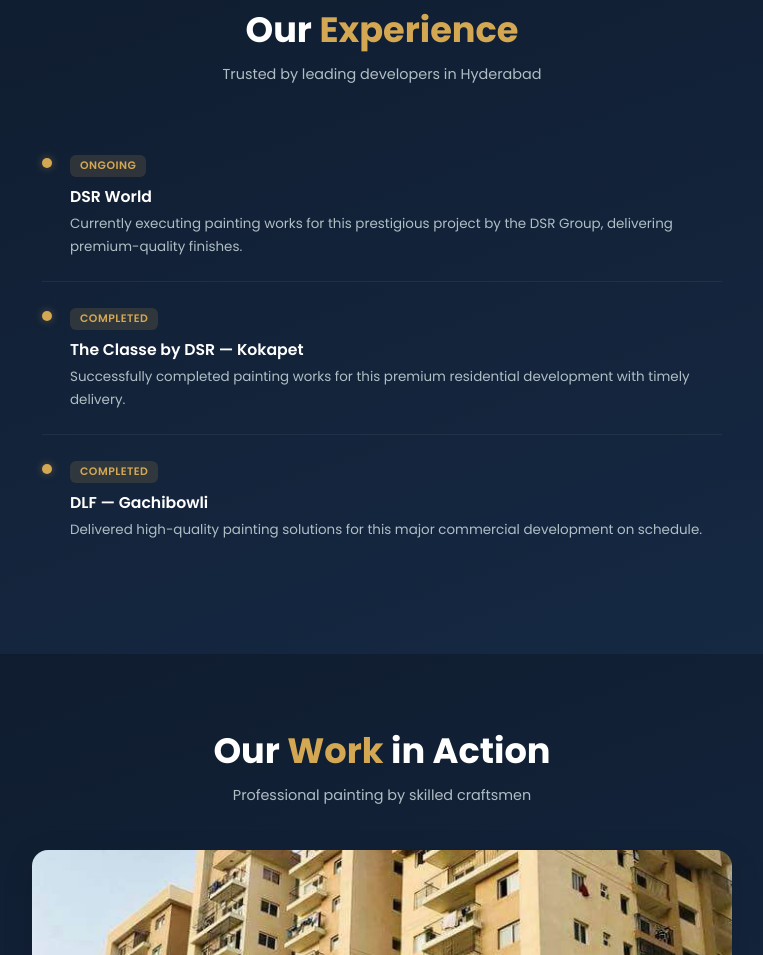
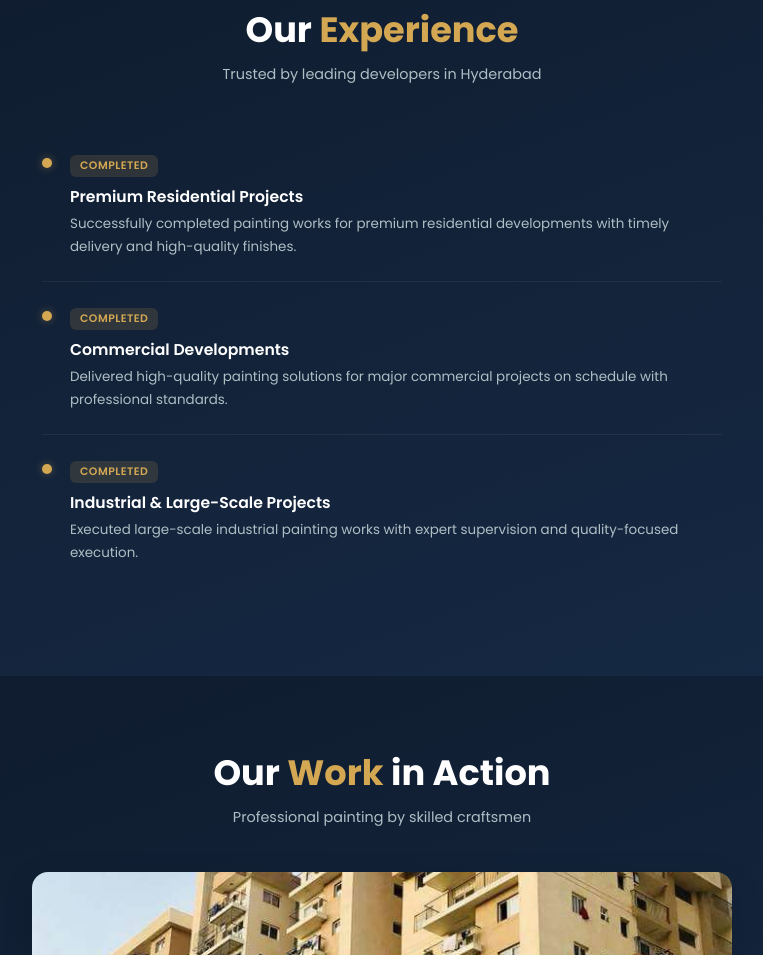
Before and after one commit to iamrich101/rkenterprises, a plain HTML site: page index.html in a window 1280 px wide. Shown: the part 2783-3738 px from the top of the page, without its empty margins (258-1021 px from the left). Drawn offline with Linux system fonts and the light colour scheme.

Commit message:
Remove specific project names from experience section

```diff
--- a/index.html
+++ b/index.html
@@ -359,25 +359,25 @@ footer a{color:var(--gold);text-decoration:none}
     <div class="exp-item">
       <div class="exp-dot"></div>
       <div>
-        <div class="exp-tag">ONGOING</div>
-        <h3>DSR World</h3>
-        <p>Currently executing painting works for this prestigious project by the DSR Group, delivering premium-quality finishes.</p>
+        <div class="exp-tag">COMPLETED</div>
+        <h3>Premium Residential Projects</h3>
+        <p>Successfully completed painting works for premium residential developments with timely delivery and high-quality finishes.</p>
       </div>
     </div>
     <div class="exp-item">
       <div class="exp-dot"></div>
       <div>
         <div class="exp-tag">COMPLETED</div>
-        <h3>The Classe by DSR — Kokapet</h3>
-        <p>Successfully completed painting works for this premium residential development with timely delivery.</p>
+        <h3>Commercial Developments</h3>
+        <p>Delivered high-quality painting solutions for major commercial projects on schedule with professional standards.</p>
       </div>
     </div>
     <div class="exp-item">
       <div class="exp-dot"></div>
       <div>
         <div class="exp-tag">COMPLETED</div>
-        <h3>DLF — Gachibowli</h3>
-        <p>Delivered high-quality painting solutions for this major commercial development on schedule.</p>
+        <h3>Industrial &amp; Large-Scale Projects</h3>
+        <p>Executed large-scale industrial painting works with expert supervision and quality-focused execution.</p>
       </div>
     </div>
   </div>
```
